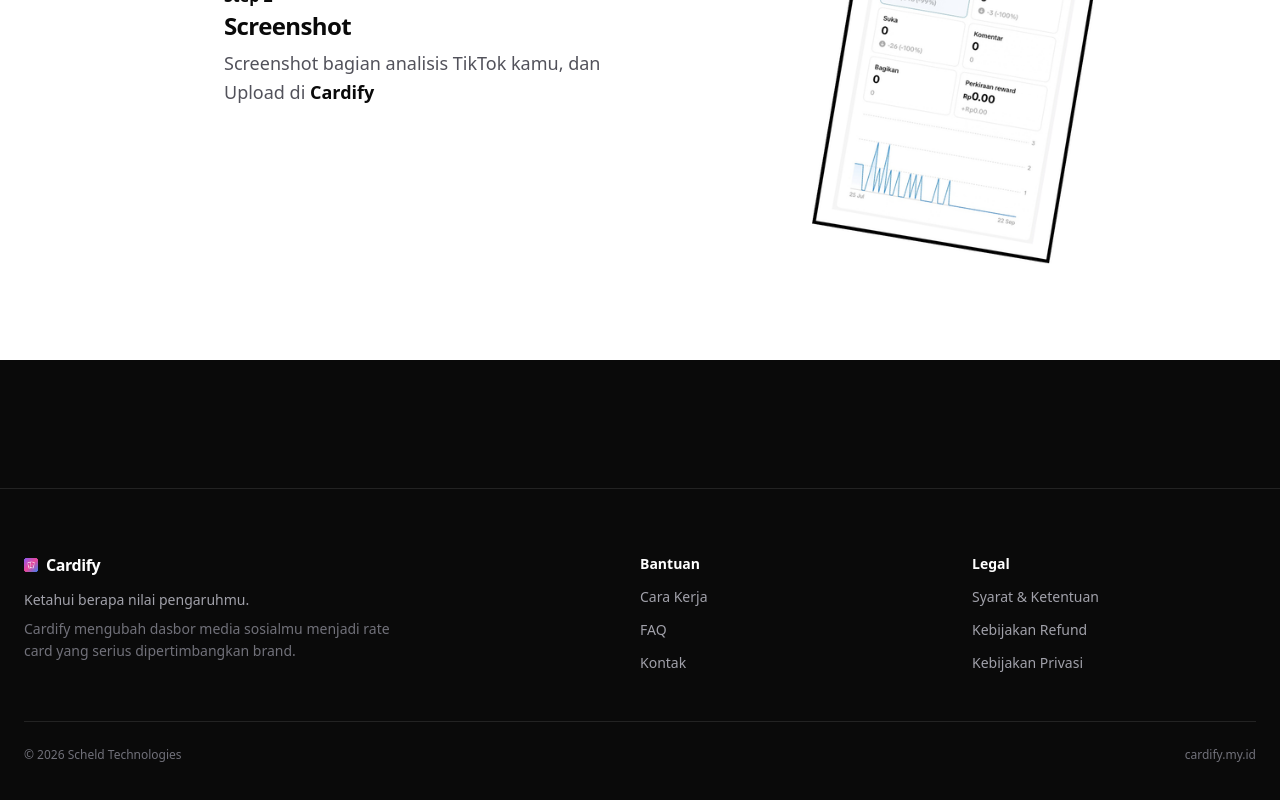
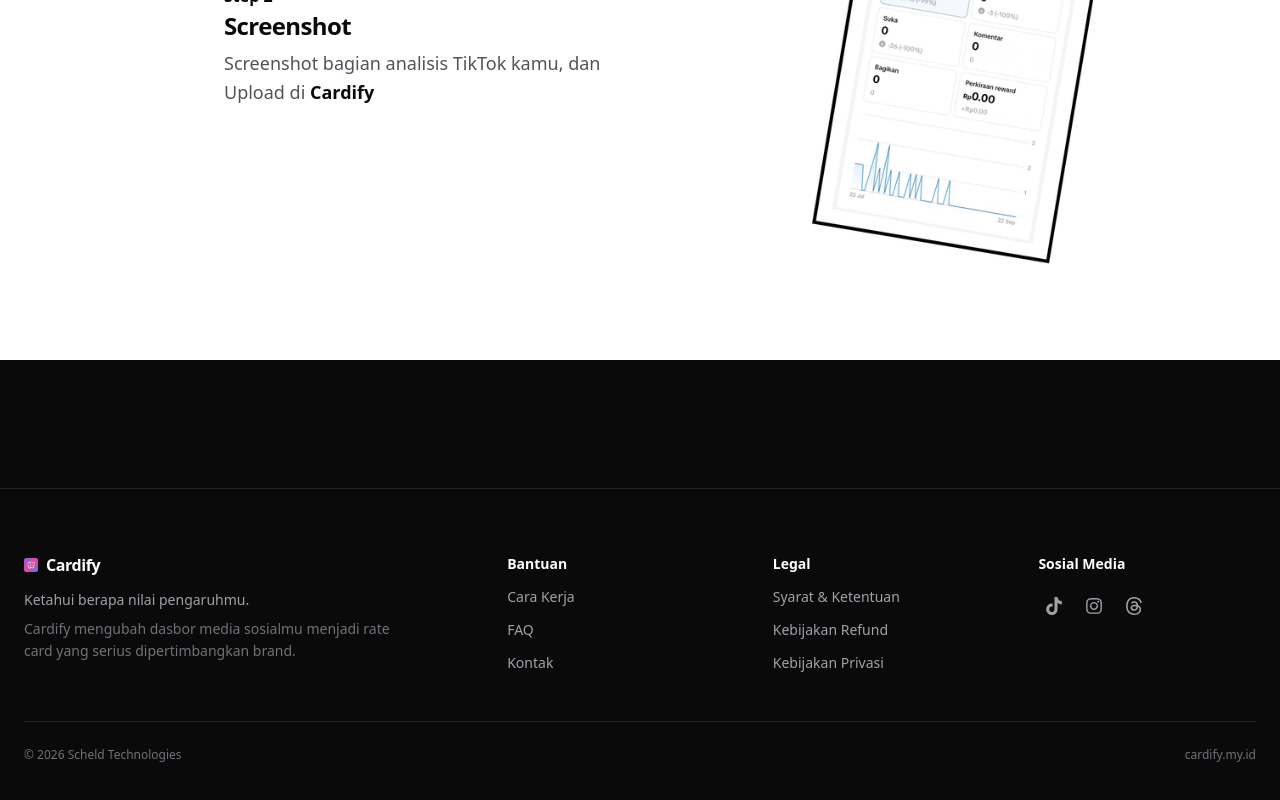
Before and after one commit to azukhrufy/cardify, a Next.js app: page /how-it-works/tiktok in a window 1280 px wide. Shown: the part 1521-2321 px from the top of the page. Built offline with nearby package versions, Linux system fonts and the light colour scheme.

Commit message:
feat(footer): add social media icon buttons (TikTok, Instagram, Threads)

```diff
--- a/src/Layouts/HomePageLayout/Footer.js
+++ b/src/Layouts/HomePageLayout/Footer.js
@@ -1,7 +1,9 @@
-import { Box, Flex, Grid, Link, Text, VStack } from "@chakra-ui/react";
+import { Box, Flex, Grid, HStack, IconButton, Link, Text, VStack } from "@chakra-ui/react";
 import NextLink from "next/link";
 import Wordmark from "../../components/Wordmark";
 import { COMPANY } from "@/constants/company";
+import { FaTiktok, FaInstagram } from "react-icons/fa";
+import { SiThreads } from "react-icons/si";
 
 /**
  * "Cara Kerja" menunjuk ke section di halaman depan, jadi href-nya harus
@@ -23,6 +25,14 @@
       { href: "/terms", label: "Syarat & Ketentuan" },
       { href: "/refund", label: "Kebijakan Refund" },
       { href: "/privacy", label: "Kebijakan Privasi" },
+    ],
+  },
+  {
+    title: "Sosial Media",
+    links: [
+      { href: COMPANY.socials.tiktok, label: "TikTok", icon: FaTiktok },
+      { href: COMPANY.socials.instagram, label: "Instagram", icon: FaInstagram },
+      { href: COMPANY.socials.threads, label: "Threads", icon: SiThreads },
     ],
   },
 ];
@@ -47,7 +57,7 @@
     >
       <Box maxW="7xl" mx="auto" px={6}>
         <Grid
-          templateColumns={{ base: "1fr", md: "2fr 1fr 1fr" }}
+          templateColumns={{ base: "1fr", sm: "repeat(2, 1fr)", md: "2fr 1fr 1fr 1fr" }}
           gap={{ base: 10, md: 12 }}
         >
           <Box maxW="sm">
@@ -66,11 +76,34 @@
               <Text fontSize="sm" fontWeight="semibold" color="fg">
                 {group.title}
               </Text>
-              {group.links.map((link) => (
-                <Link key={link.href} href={link.href} {...LINK_PROPS}>
-                  {link.label}
-                </Link>
-              ))}
+              {group.title === "Sosial Media" ? (
+                <HStack spacing={2} mt={1}>
+                  {group.links.map((link) => {
+                    const IconComp = link.icon;
+                    return (
+                      <IconButton
+                        key={link.href}
+                        as="a"
+                        href={link.href}
+                        target="_blank"
+                        rel="noopener noreferrer"
+                        aria-label={link.label}
+                        icon={<IconComp size="18px" />}
+                        variant="ghost"
+                        size="sm"
+                        color="muted"
+                        _hover={{ color: "fg", bg: "whiteAlpha.100" }}
+                      />
+                    );
+                  })}
+                </HStack>
+              ) : (
+                group.links.map((link) => (
+                  <Link key={link.href} href={link.href} {...LINK_PROPS}>
+                    {link.label}
+                  </Link>
+                ))
+              )}
             </VStack>
           ))}
         </Grid>
--- a/src/constants/company.js
+++ b/src/constants/company.js
@@ -33,6 +33,12 @@
     "Jl IR H Juanda 495B, Kec. Coblong, Kota Bandung, Jawa Barat, Indonesia",
 
   siteUrl: "https://cardify.my.id",
+
+  socials: {
+    tiktok: "https://www.tiktok.com/@cardify.my.id",
+    instagram: "https://www.instagram.com/cardify.my.id",
+    threads: "https://www.threads.net/@cardify.my.id",
+  },
 };
 
 /** Nama yang muncul di dokumen legal: badan hukum kalau ada, nama situs kalau belum. */
```
